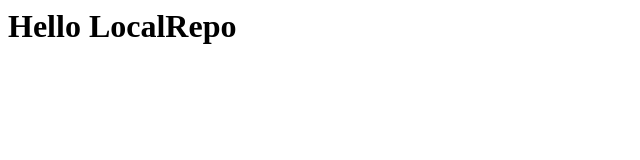
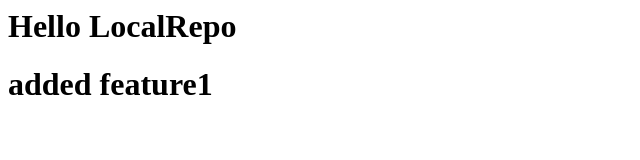
Before and after one commit to Itachi092/LocalRepo, a plain HTML site: page index.html in a window 1280 px wide. Shown: the whole page, without its empty margins (0-640 px from the left). Drawn offline with Linux system fonts and the light colour scheme.

Commit message:
feature1 added

```diff
--- a/index.html
+++ b/index.html
@@ -1 +1,2 @@
 <h1>Hello LocalRepo</h1>
+<h1>added feature1</h1>
```
